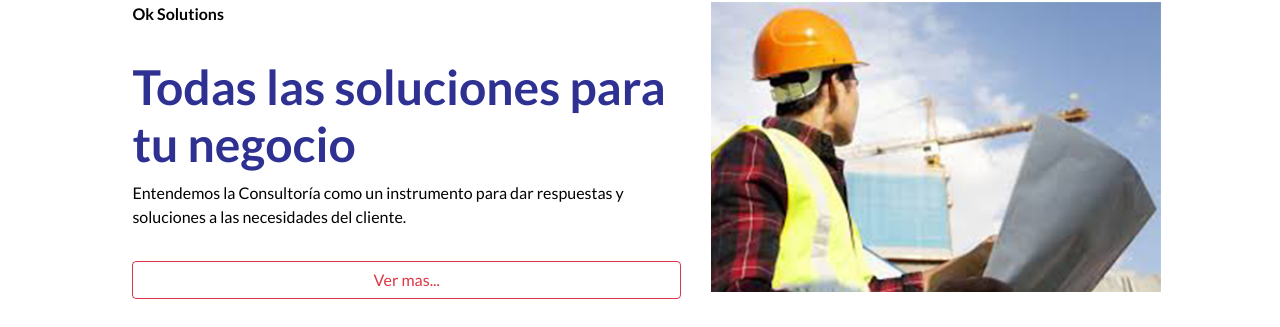
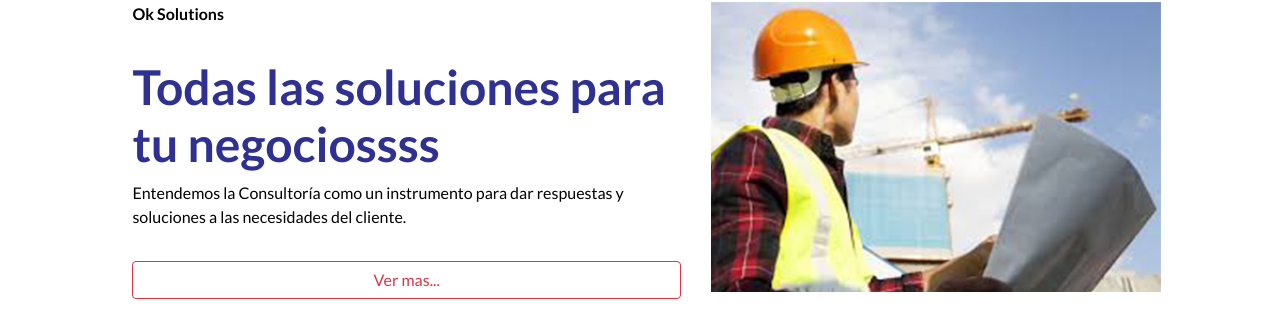
Before and after one commit to conejonegro-propelics/ok-solutions, a PHP site: page / in a window 1280 px wide. Shown: the part 837-1164 px from the top of the page. Run offline with PHP 8.4, Linux system fonts and the light colour scheme; some libraries are stand-ins or nearby versions.

Commit message:
se agregan ssss a agrenado mejoras al footer branch
se agregan ssss a agrenado mejoras al footer branch

```diff
--- a/img-aside.php
+++ b/img-aside.php
@@ -6,7 +6,7 @@
 
             <div class="col-md-6 d-flex flex-column justify-content-center text-left contenedor-p-h2-img-aside">
               <p class="font-weight-bold">Ok Solutions</p>
-              <h2>Todas las soluciones para tu negocio</h2>
+              <h2>Todas las soluciones para tu negociossss</h2>
               <p>Entendemos la Consultoría como un instrumento para dar respuestas y soluciones a las necesidades del cliente.</p>
               <a href="nosotros.php" class="btn btn-outline-danger">Ver mas...</a>
             </div>
```
